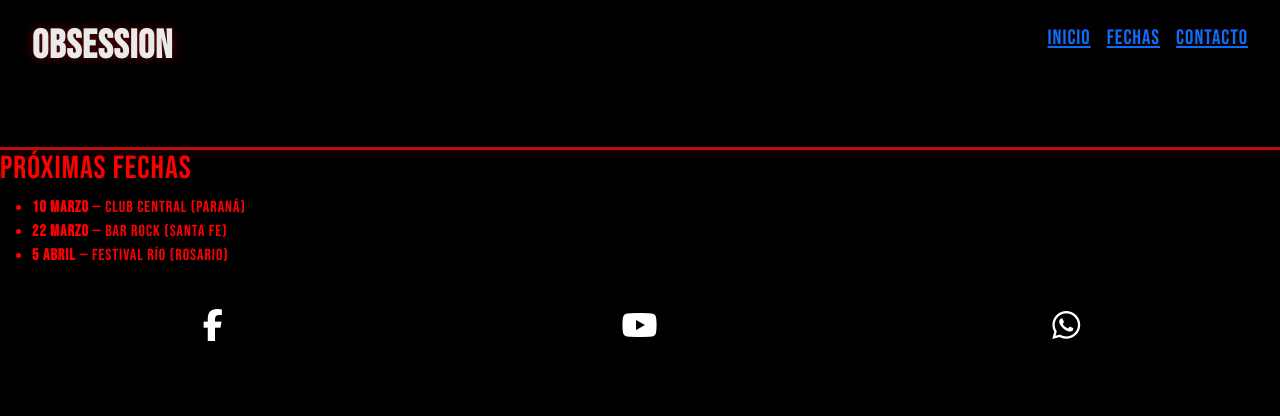
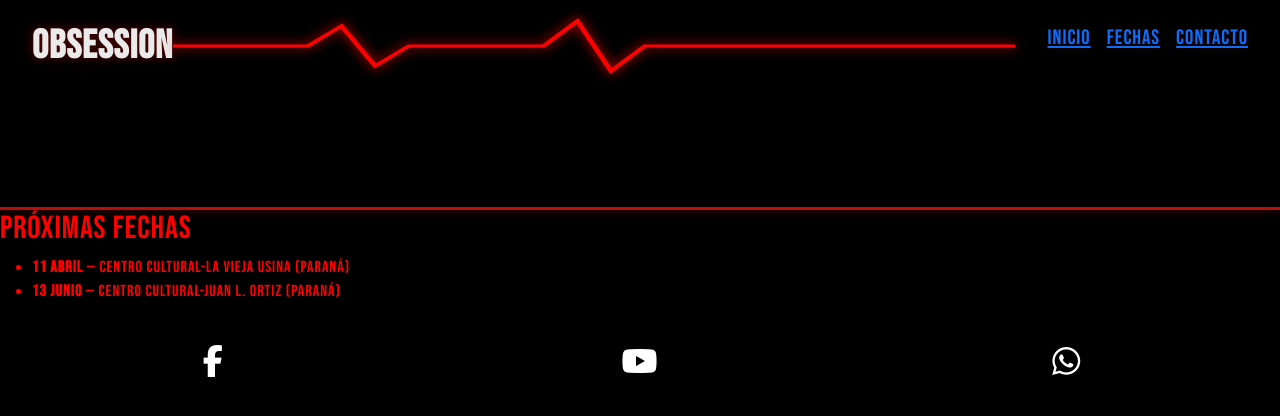
Before and after one commit to placidovera/obsession, a React (Vite) app: page /fechas in a window 1280 px wide. Shown: the top 416 px of the page. Built offline with nearby package versions, Linux system fonts and the light colour scheme.

Commit message:
con fechas y latidos

```diff
--- a/src/componetes/NavBar/NavBar.css
+++ b/src/componetes/NavBar/NavBar.css
@@ -14,7 +14,27 @@
   padding: 1rem 2rem;
   border-bottom: 3px solid #b80f0a;
   box-shadow: 0 2px 10px #b80f0a33;
-  height: 150px;
+  height: 210px;
+}
+.ecg {
+  width: 100%;
+  height: 60px;
+  stroke: #ff0000;
+  stroke-width: 3;
+  fill: none;
+  filter: drop-shadow(0 0 6px #ff0000);
+}
+
+.ecg path {
+  stroke-dasharray: 1000;
+  stroke-dashoffset: 1000;
+  animation: ecgMove 3s linear infinite;
+}
+
+@keyframes ecgMove {
+  to {
+    stroke-dashoffset: 0;
+  }
 }
 
 /* NOMBRE DE LA BANDA */
@@ -55,7 +75,7 @@
     gap: 1rem;
     background-color: #111;
     position: absolute;
-    top: 70px;
+    top: 50px;
     right: 0;
     padding: 1rem 2rem;
     border-left: 3px solid #b80f0a;
@@ -65,4 +85,5 @@
   .brand-name {
     font-size: 2rem;
   }
+
 }
--- a/src/componetes/NavBar/Navbar.jsx
+++ b/src/componetes/NavBar/Navbar.jsx
@@ -15,6 +15,9 @@ const NavBar = () => {
       <nav className="custom-navbar">
         <div className="nav-container d-flex justify-content-between align-items-center">
           <strong className="brand-name">OBSESSION</strong>
+<svg className="ecg" viewBox="0 0 500 60" preserveAspectRatio="none">
+  <path d="M0 30 L80 30 L100 10 L120 50 L140 30 L220 30 L240 5 L260 55 L280 30 L500 30" />
+</svg>
 
           {/* Botón hamburguesa visible solo en móviles */}
           <button
--- a/src/componetes/fechas.js
+++ b/src/componetes/fechas.js
@@ -1,8 +1,7 @@
 
  const eventos=[
-    { id: 1,fecha: "10 Marzo", lugar: "Club Central", ciudad: "Paraná" },
-    { id: 2,fecha: "22 Marzo", lugar: "Bar Rock", ciudad: "Santa Fe" },
-    { id: 3,fecha: "5 Abril", lugar: "Festival Río", ciudad: "Rosario" }
+    { id: 1,fecha: "11 Abril", lugar: "Centro cultural-La vieja Usina", ciudad: "Paraná" },
+    { id: 2,fecha: "13 Junio", lugar: "Centro cultural-Juan L. Ortiz", ciudad: "Paraná" }
 ]
  export const getEvent = ()=>{
     return new Promise ( res =>{
```
